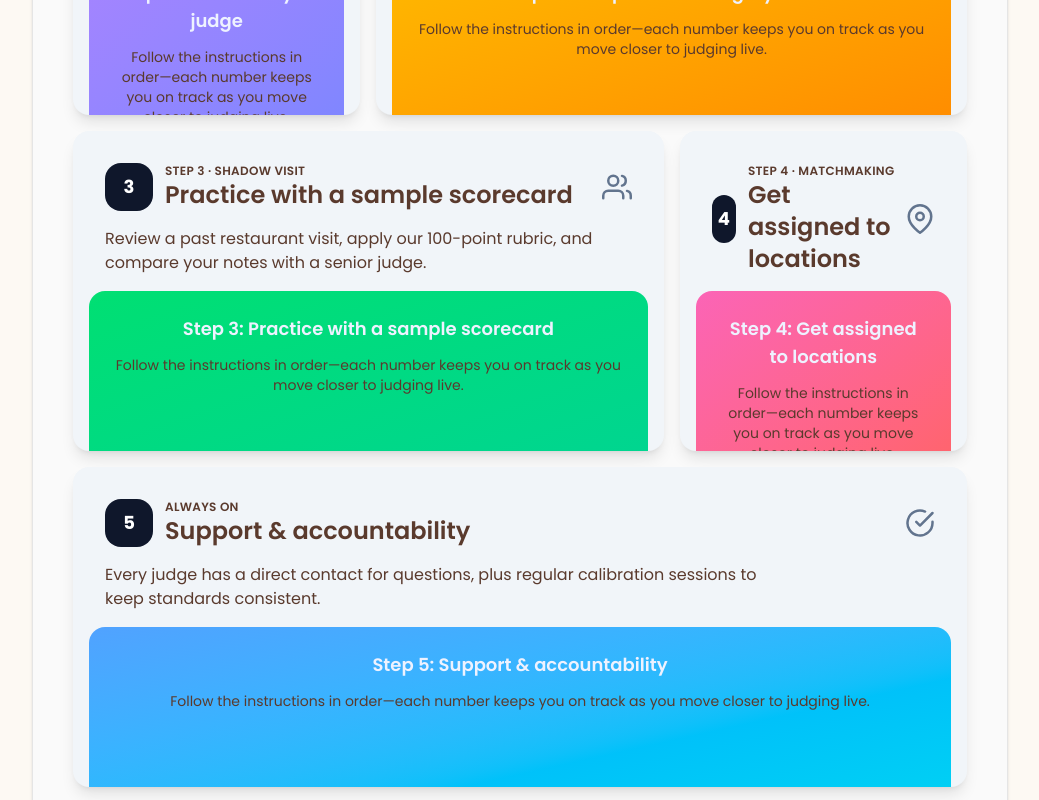
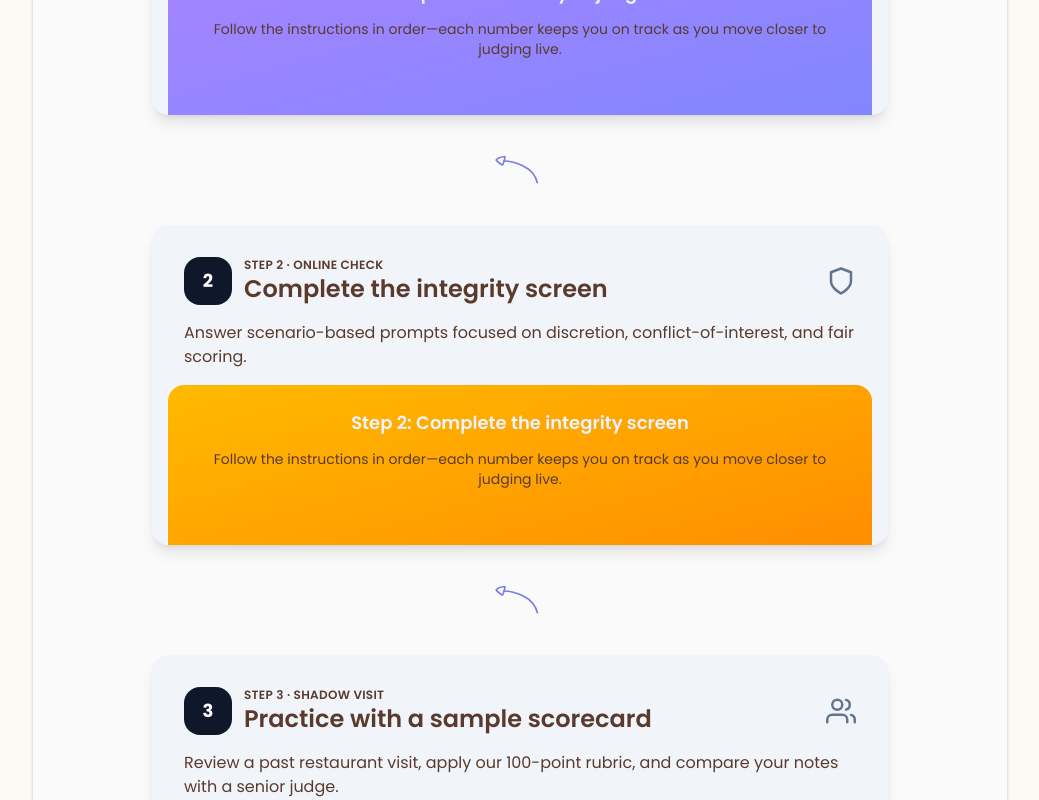
Before and after one commit to LayerSyncAi/savaal, a Next.js app: page /judging/prospective-judges in a window 1280 px wide. Shown: the part 1120-1920 px from the top of the page, without its empty margins (120-1159 px from the left). Built offline with nearby package versions, Linux system fonts and the light colour scheme.

Commit message:
Stack qualification steps with animated arrows

```diff
--- a/app/judging/prospective-judges/components/QualificationShowcase.tsx
+++ b/app/judging/prospective-judges/components/QualificationShowcase.tsx
@@ -35,42 +35,17 @@ export function QualificationShowcase() {
 				</div>
 			</div>
 
-			<div className="mb-4 grid grid-cols-12 gap-4">
-				{qualificationSteps.slice(0, 2).map((step, index) => (
+                        <div className="flex flex-col items-center gap-6">
+                                {qualificationSteps.map((step, index) => (
+                                        <div key={step.id} className="flex w-full flex-col items-center gap-6">
                                                 <BounceCard
-						key={step.id}
-						className={
-							index === 0
-								? "col-span-12 md:col-span-4"
-								: "col-span-12 md:col-span-8"
-						}
+                                                        step={step}
+                                                        className="w-full"
                                                         gradient={gradients[index]}
-						step={step}
                                                 />
+                                                {index < qualificationSteps.length - 1 ? <StepArrow /> : null}
+                                        </div>
                                 ))}
-			</div>
-
-			<div className="mb-4 grid grid-cols-12 gap-4">
-				{qualificationSteps.slice(2, 4).map((step, index) => (
-					<BounceCard
-						key={step.id}
-						className={
-							index === 0
-								? "col-span-12 md:col-span-8"
-								: "col-span-12 md:col-span-4"
-						}
-						gradient={gradients[index + 2]}
-						step={step}
-					/>
-				))}
-			</div>
-
-			<div className="grid grid-cols-12 gap-4">
-				<BounceCard
-					step={qualificationSteps[4]}
-					className="col-span-12"
-					gradient={gradients[4]}
-				/>
                         </div>
 			<div className="mt-8 flex justify-center">
 				<motion.div whileHover={{ scale: 1.05 }} whileTap={{ scale: 0.95 }}>
@@ -137,3 +112,36 @@ function BounceCard({
 function CardTitle({ children }: { children: ReactNode }) {
         return <h3 className="text-2xl font-semibold text-slate-900">{children}</h3>;
 }
+
+function StepArrow() {
+        return (
+                <motion.svg
+                        width="95"
+                        height="62"
+                        viewBox="0 0 95 62"
+                        fill="none"
+                        xmlns="http://www.w3.org/2000/svg"
+                        className="scale-50 sm:scale-75"
+                        initial={{ scale: 0.7, rotate: 5 }}
+                        animate={{ scale: 0.75, rotate: 0 }}
+                        transition={{
+                                repeat: Infinity,
+                                repeatType: "mirror",
+                                duration: 1,
+                                ease: "easeOut",
+                        }}
+                >
+                        <path
+                                d="M14.7705 15.8619C33.2146 15.2843 72.0772 22.1597 79.9754 54.2825"
+                                stroke="#7D7BE5"
+                                strokeWidth="3"
+                        />
+                        <path
+                                d="M17.7987 7.81217C18.0393 11.5987 16.4421 15.8467 15.5055 19.282C15.2179 20.3369 14.9203 21.3791 14.5871 22.4078C14.4728 22.7608 14.074 22.8153 13.9187 23.136C13.5641 23.8683 12.0906 22.7958 11.7114 22.5416C8.63713 20.4812 5.49156 18.3863 2.58664 15.9321C1.05261 14.6361 2.32549 14.1125 3.42136 13.0646C4.37585 12.152 5.13317 11.3811 6.22467 10.7447C8.97946 9.13838 12.7454 8.32946 15.8379 8.01289"
+                                stroke="#7D7BE5"
+                                strokeWidth="3"
+                                strokeLinecap="round"
+                        />
+                </motion.svg>
+        );
+}
```
Lines whose indentation alone changed are shown as unchanged.
